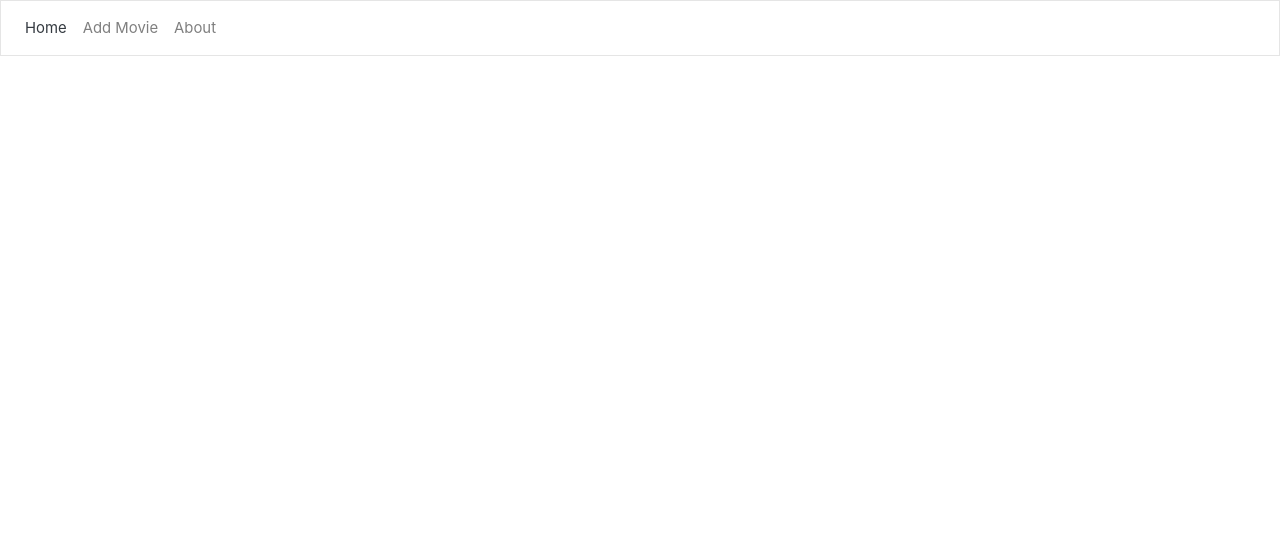
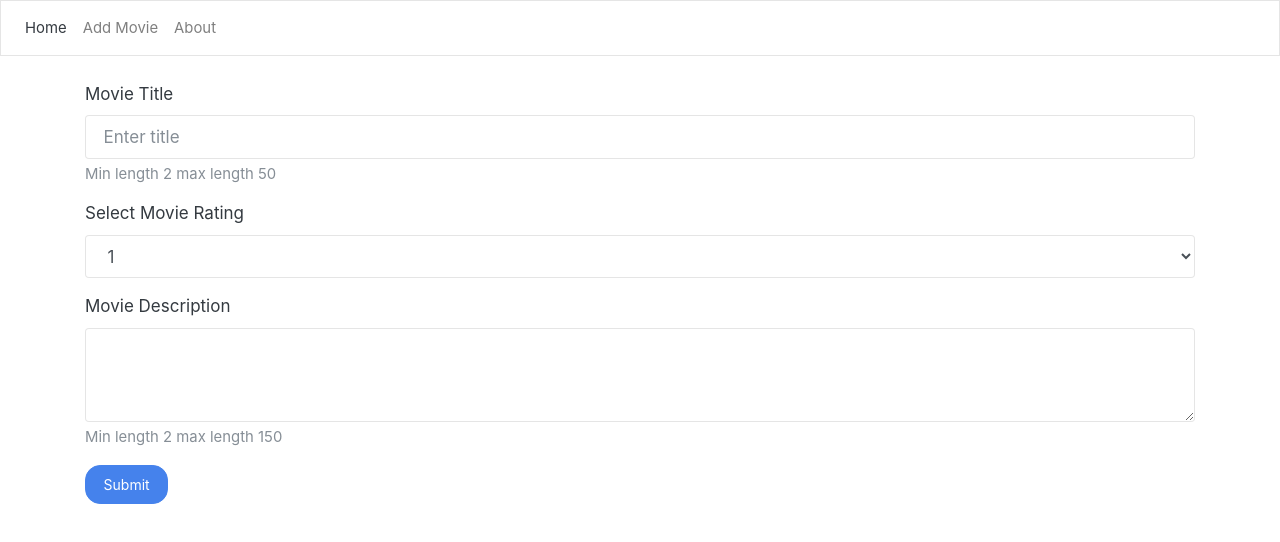
Before and after one commit to MargineanuAndrei/PER-app, a React (Create React App) app in the folder front/: page /create in a window 1280 px wide. Shown: the top 542 px of the page. Built offline with nearby package versions, Linux system fonts and the light colour scheme.

Commit message:
add view for create movie

```diff
--- a/front/src/components/App.js
+++ b/front/src/components/App.js
@@ -5,6 +5,7 @@ import Header from './Header';
 import Home from './Home';
 import Movie from './Movie';
 import About from './About';
+import CreateMovie from './CreateMovie';
 
 class App extends Component {
   render() {
@@ -16,6 +17,7 @@ class App extends Component {
             <Route exact path="/" component={Home} />
             <Route path="/about" component={About} />
             <Route path="/movie" component={Movie} />
+            <Route path="/create" component={CreateMovie} />
           </div>
         </BrowserRouter>
       </div>
--- /dev/null
+++ b/front/src/components/CreateMovie.js
@@ -0,0 +1,52 @@
+import React, { Component } from 'react';
+import axios from 'axios';
+
+class CreateMovie extends Component {
+
+  onSubmit(){
+    axios.post('http://localhost:5000/movies')
+      .then(response => console.log(response));
+  }
+
+  render() {
+    return (
+      <div className="container create-wraper">
+        <form>
+          <fieldset>
+
+            <div className="form-group">
+            <label for="titleInput">Movie Title</label>
+            <input type="text" className="form-control" id="titleInput" aria-describedby="titleInput" placeholder="Enter title"></input>
+            <small id="titleInput" className="form-text text-muted">Min length 2 max length 50</small>
+            </div>
+
+            <div className="form-group">
+              <label for="ratingSelect">Select Movie Rating</label>
+              <select className="form-control" id="ratingSelect">
+                <option>1</option>
+                <option>2</option>
+                <option>3</option>
+                <option>4</option>
+                <option>5</option>
+                <option>6</option>
+                <option>7</option>
+                <option>8</option>
+                <option>9</option>
+                <option>10</option>
+              </select>
+            </div>
+
+            <div className="form-group">
+              <label for="descriptionTextarea">Movie Description</label>
+              <textarea className="form-control" id="descriptionTextarea" aria-describedby="descriptionTextarea" rows="3"></textarea>
+              <small id="descriptionTextarea" className="form-text text-muted">Min length 2 max length 150</small>
+            </div>
+          </fieldset>
+          <button type="submit" class="btn btn-primary">Submit</button>
+        </form>
+      </div>
+    );
+  }
+}
+
+export default CreateMovie
--- a/front/src/css/style.css
+++ b/front/src/css/style.css
@@ -20,3 +20,6 @@
   align-items: center;
   justify-content: center;
 }
+.create-wraper{
+  margin-top: 2%;
+}
```
